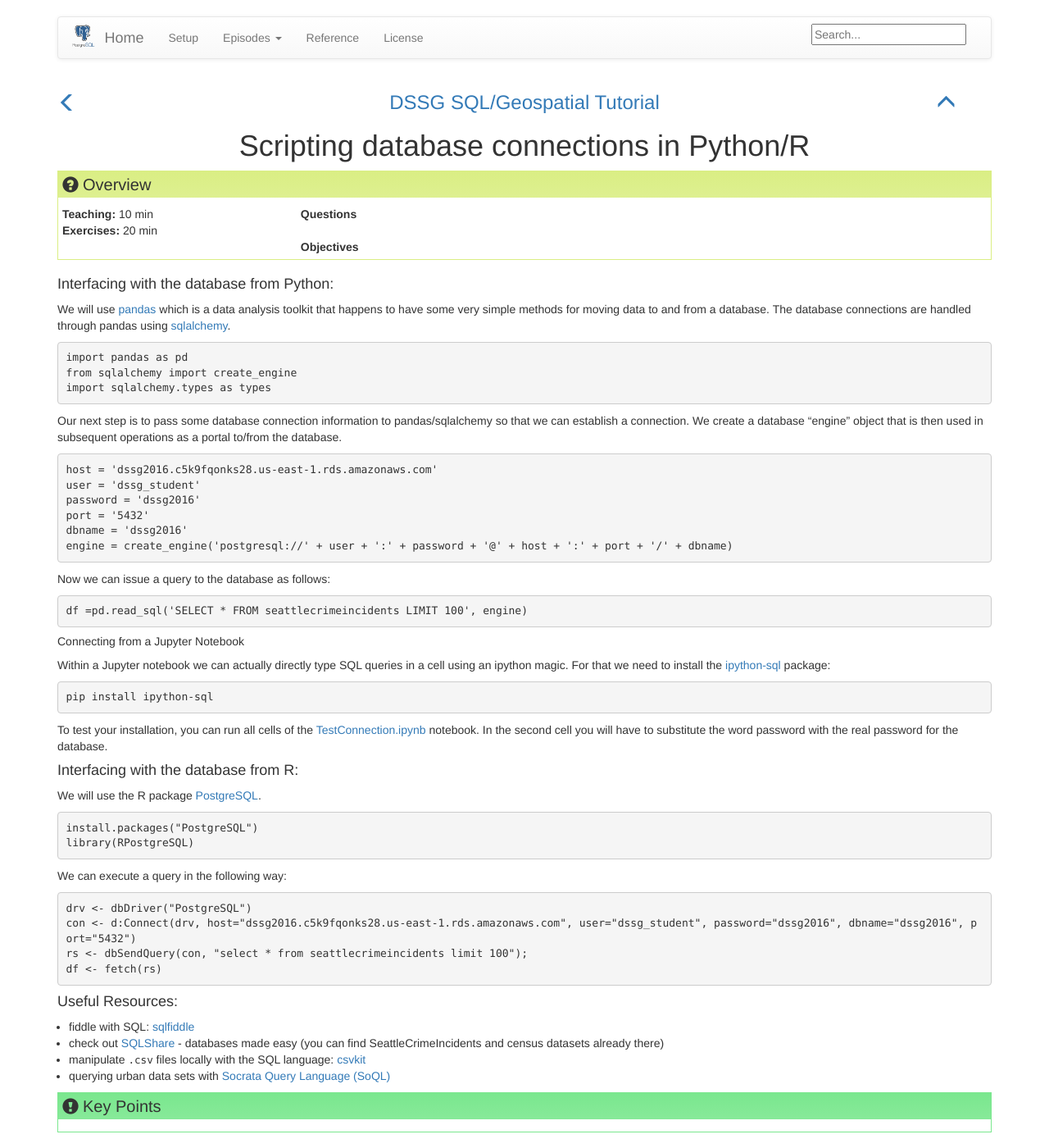
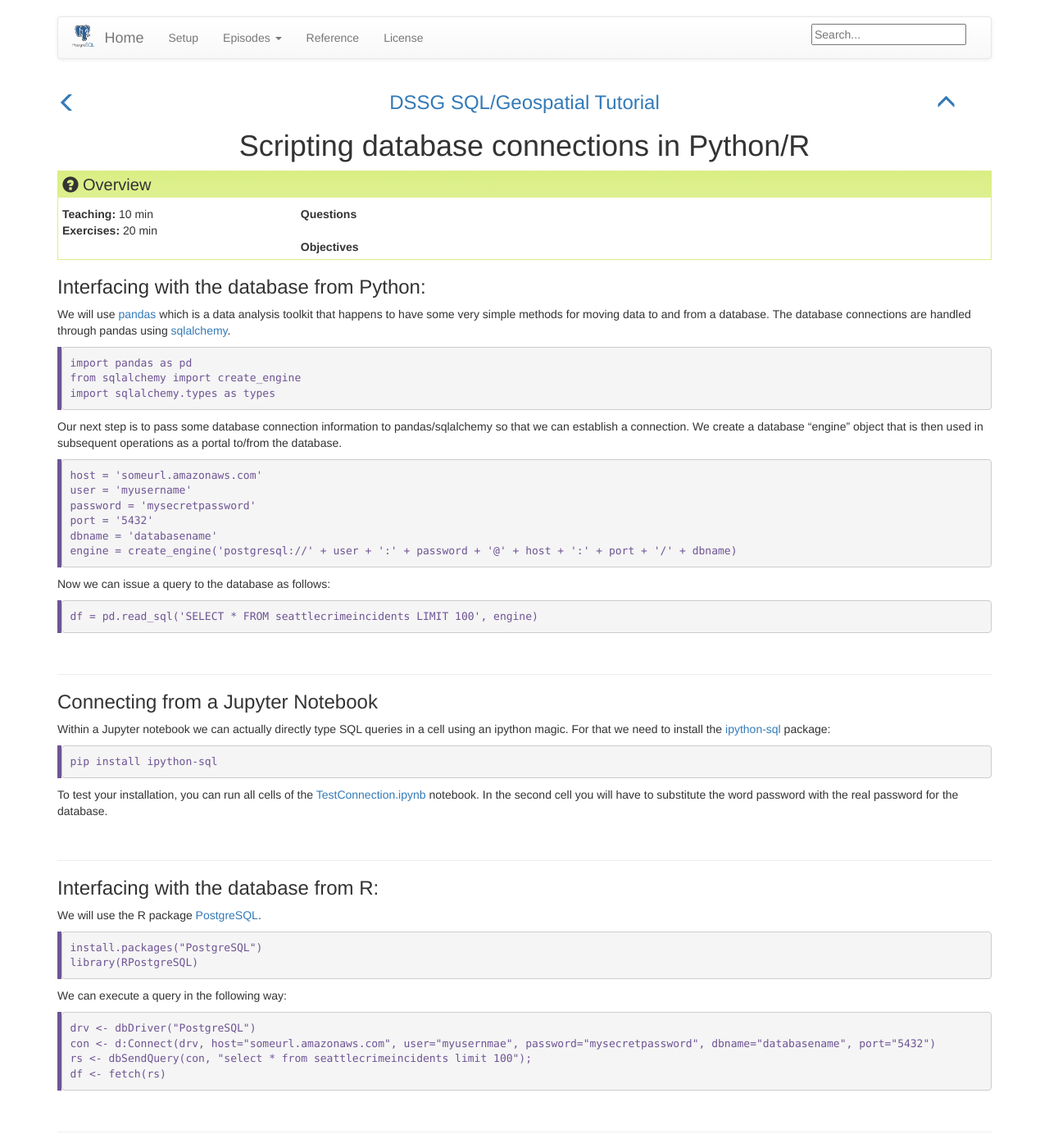
Before and after one commit to uwescience/SQL-geospatial-tutorial, a Jekyll site: the page built from _episodes/06-databaseScripting.md, in a window 1280 px wide and 1400 px high. Shown: the whole window at 82% size. Built offline with Jekyll 4.4.1, drawn with Linux system fonts in a browser that asks for light colours.

Commit message:
Update formatting

````diff
--- a/_episodes/06-databaseScripting.md
+++ b/_episodes/06-databaseScripting.md
@@ -8,61 +8,78 @@ keypoints:
 ---
 
 
-#### Interfacing with the database from Python:
+### Interfacing with the database from Python:
 
 We will use [pandas](pandas.pydata.org) which is a data analysis toolkit that happens to have some very simple methods for moving data to and from a database. The database connections are handled through pandas using [sqlalchemy](www.sqlalchemy.org).
 
-```Python
+~~~
 import pandas as pd
 from sqlalchemy import create_engine
 import sqlalchemy.types as types
-```
+~~~
+{: .python}
+
 Our next step is to pass some database connection information to pandas/sqlalchemy so that we can establish a connection. We create a database "engine" object that is then used in subsequent operations as a portal to/from the database.
 
-```Python
-host = 'dssg2016.c5k9fqonks28.us-east-1.rds.amazonaws.com'
-user = 'dssg_student'
-password = 'dssg2016'
+~~~
+host = 'someurl.amazonaws.com'
+user = 'myusername'
+password = 'mysecretpassword'
 port = '5432'
-dbname = 'dssg2016'
+dbname = 'databasename'
 engine = create_engine('postgresql://' + user + ':' + password + '@' + host + ':' + port + '/' + dbname)
-```
+~~~
+{: .python}
+
 Now we can issue a query to the database as follows:
 
-```Python
-df =pd.read_sql('SELECT * FROM seattlecrimeincidents LIMIT 100', engine)
-```
+~~~
+df = pd.read_sql('SELECT * FROM seattlecrimeincidents LIMIT 100', engine)
+~~~
+{: .python}
 
-##### Connecting from a Jupyter Notebook
+<br>
+
+---
+### Connecting from a Jupyter Notebook
 
 Within a Jupyter notebook we can actually directly type SQL queries in a cell using an ipython magic. For that we need to install the [ipython-sql](https://pypi.python.org/pypi/ipython-sql) package:
 
-```
+~~~
 pip install ipython-sql
-```
+~~~
+{: .bash}
 
 
 To test your installation, you can run all cells of the [TestConnection.ipynb](../code/TestConnection.ipynb) notebook. In the second cell you will have to substitute the word password with the real password for the database.
 
-#### Interfacing with the database from R:
+<br>
+
+---
+### Interfacing with the database from R:
 
 We will use the R package [PostgreSQL](https://cran.r-project.org/web/packages/RPostgreSQL/index.html).
 
-```R
+~~~
 install.packages("PostgreSQL")
 library(RPostgreSQL)
-```
+~~~
+{: .r}
 
 We can execute a query in the following way:
 
-```R
+~~~
 drv <- dbDriver("PostgreSQL")
-con <- d:Connect(drv, host="dssg2016.c5k9fqonks28.us-east-1.rds.amazonaws.com", user="dssg_student", password="dssg2016", dbname="dssg2016", port="5432")
+con <- d:Connect(drv, host="someurl.amazonaws.com", user="myusernmae", password="mysecretpassword", dbname="databasename", port="5432")
 rs <- dbSendQuery(con, "select * from seattlecrimeincidents limit 100");
 df <- fetch(rs)
-```
+~~~
+{: .r}
 
-#### Useful Resources:
+<br>
+
+---
+### Useful Resources:
 * fiddle with SQL: [sqlfiddle](http://sqlfiddle.com/)
 * check out [SQLShare](https://sqlshare.escience.washington.edu/sqlshare/) - databases made easy (you can find SeattleCrimeIncidents and census datasets already there)
 * manipulate `.csv` files locally with the SQL language: [csvkit](https://csvkit.readthedocs.io/en/1.0.2/)
````
Also changed, not shown: _episodes/05-mapping.md (+14 -14 lines).
